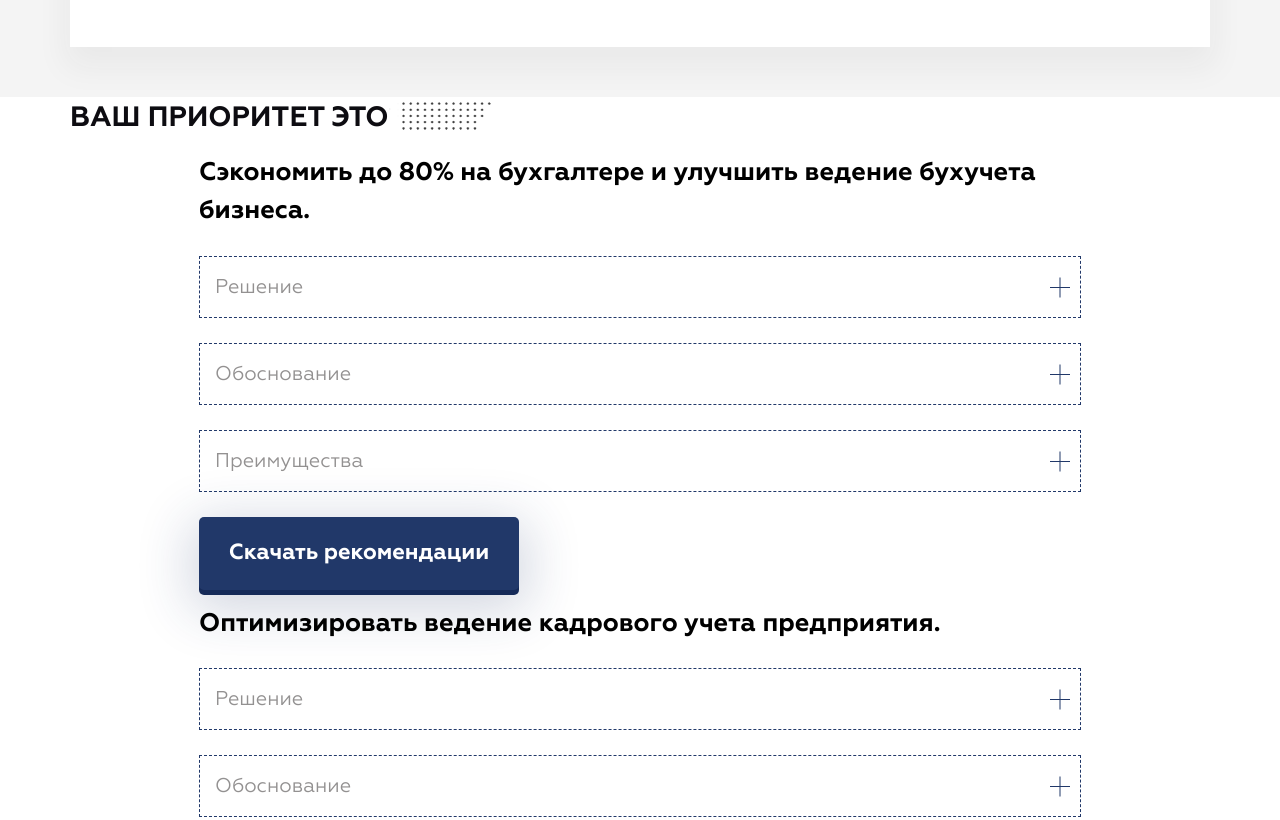
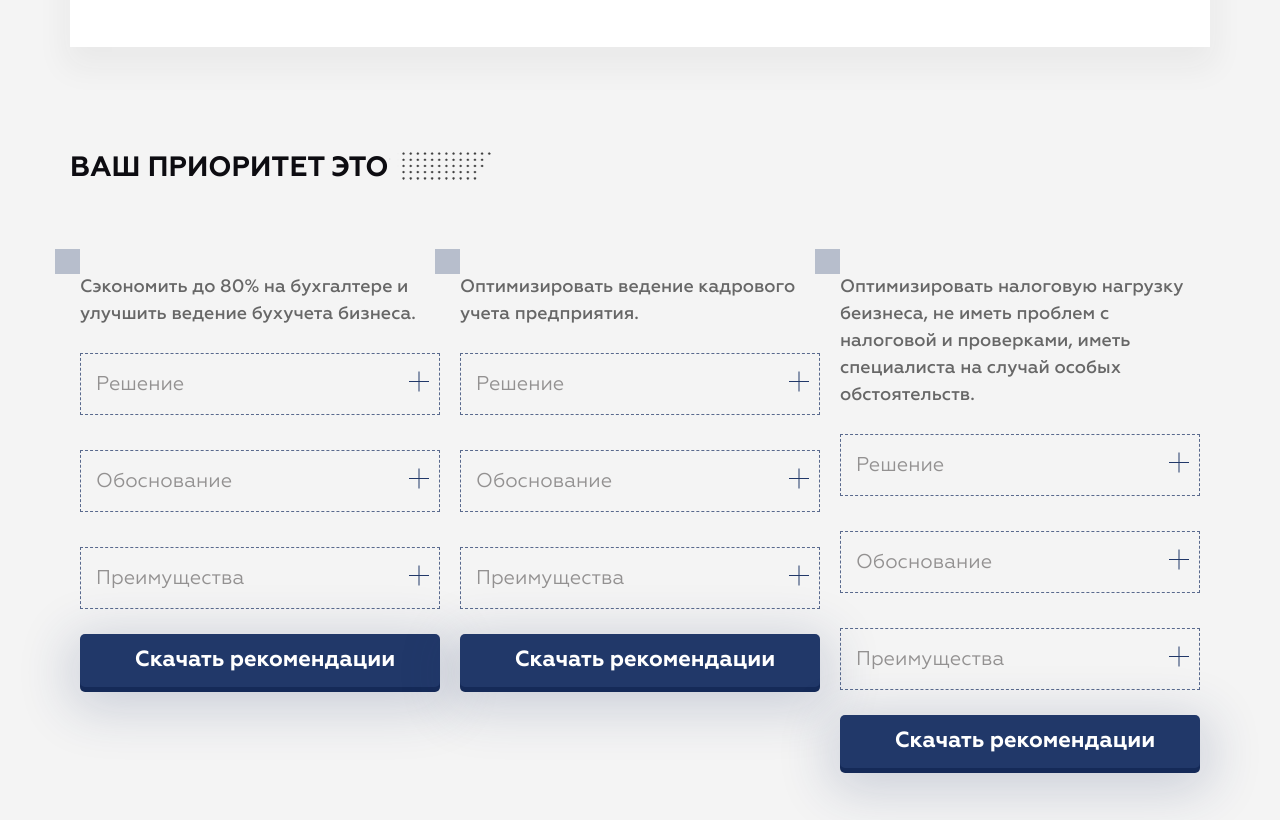
Before and after one commit to BorisSlonov/sorokoletova-main, a plain HTML site: page index.html in a window 1280 px wide. Shown: the part 4263-5083 px from the top of the page. Drawn offline with nearby package versions, Linux system fonts and the light colour scheme.

Commit message:
Add files via upload

```diff
--- a/css/_answer.scss
+++ b/css/_answer.scss
@@ -25,7 +25,7 @@
         margin-bottom: 15px;
         color: #939191;
         padding-bottom: 5px;
-        border: 1px dashed $main-blue;
+        border: 1px dashed #213869bb;
         padding: 15px;
         span {
            display: inline-block;
@@ -48,13 +48,13 @@
 
         &:before {
             transform: rotate(0deg);
-            top: 30px;
+            top: 27px;
             right: 10px;
         }
         &:after {
             transform: rotate(-90deg);
             right: 10px;
-            top: 30px;
+            top: 27px;
         }
 
     }
--- /dev/null
+++ b/css/_priority.scss
@@ -0,0 +1,60 @@
+.page-priority {
+    background-color: #f4f4f4;
+    padding-top: 50px;
+    padding-bottom: 50px;
+}
+.priority__title {
+    color: #676767;
+    font-size: 0.9rem;
+    font-weight: 500;
+    position: relative;
+    z-index: 5;
+    &::before {
+        content: '';
+        position: absolute;
+        z-index: 1;
+        width: 25px;
+        height: 25px;
+        background-color: #21386949;
+        top: -25px;
+        left: -25px;
+    }
+
+}
+
+.priority__title.last {
+    margin-bottom: 0;
+}
+.priority-container {
+    display: flex;
+    flex-wrap: wrap;
+    align-items: flex-start;
+    margin-top: 50px;
+
+    .answer-container {
+        flex-basis: 33.333%;
+        width: 100%;
+        padding: 0 -10px;
+
+        .main-btn {
+            width: 100%;
+
+            a {
+                display: block;
+                width: 100%;
+                max-width: 100%;
+                padding-left: 10px;
+                right: 10px;
+                padding-top: 10px;
+                padding-bottom: 10px;
+            }
+        }
+
+        .answer-item {
+            max-width: 100%;
+            margin: 35px 10px;
+            padding: 0;
+            min-width: 260px;
+        }
+    }
+}
--- a/css/style.scss
+++ b/css/style.scss
@@ -22,6 +22,8 @@
 
 @import '_situation.scss';
 
+@import '_priority.scss';
+
 @import '_steps.scss';
 
 @import '_answer.scss';
```
Also changed, not shown: css/style.css, 1 other file.
